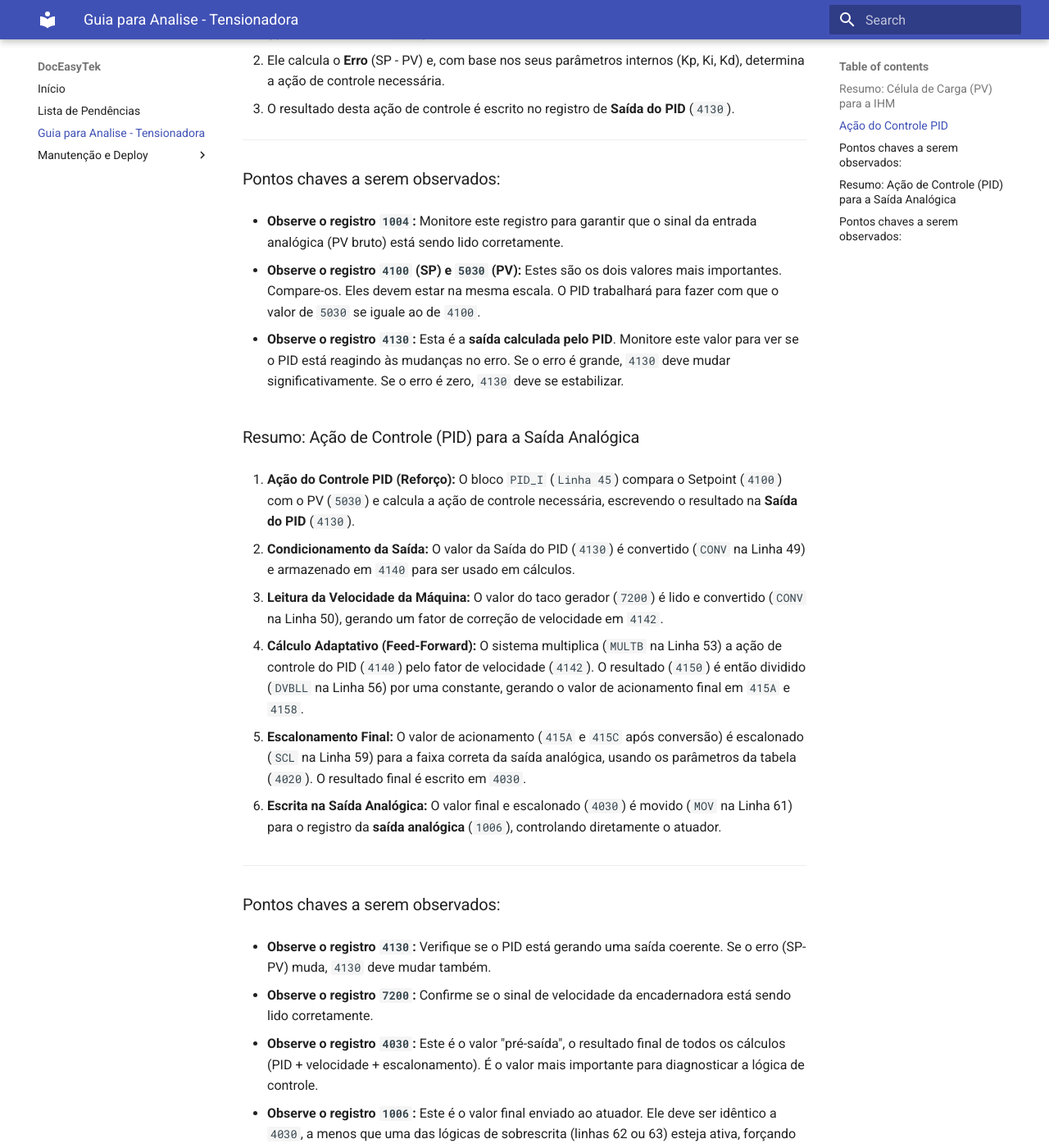
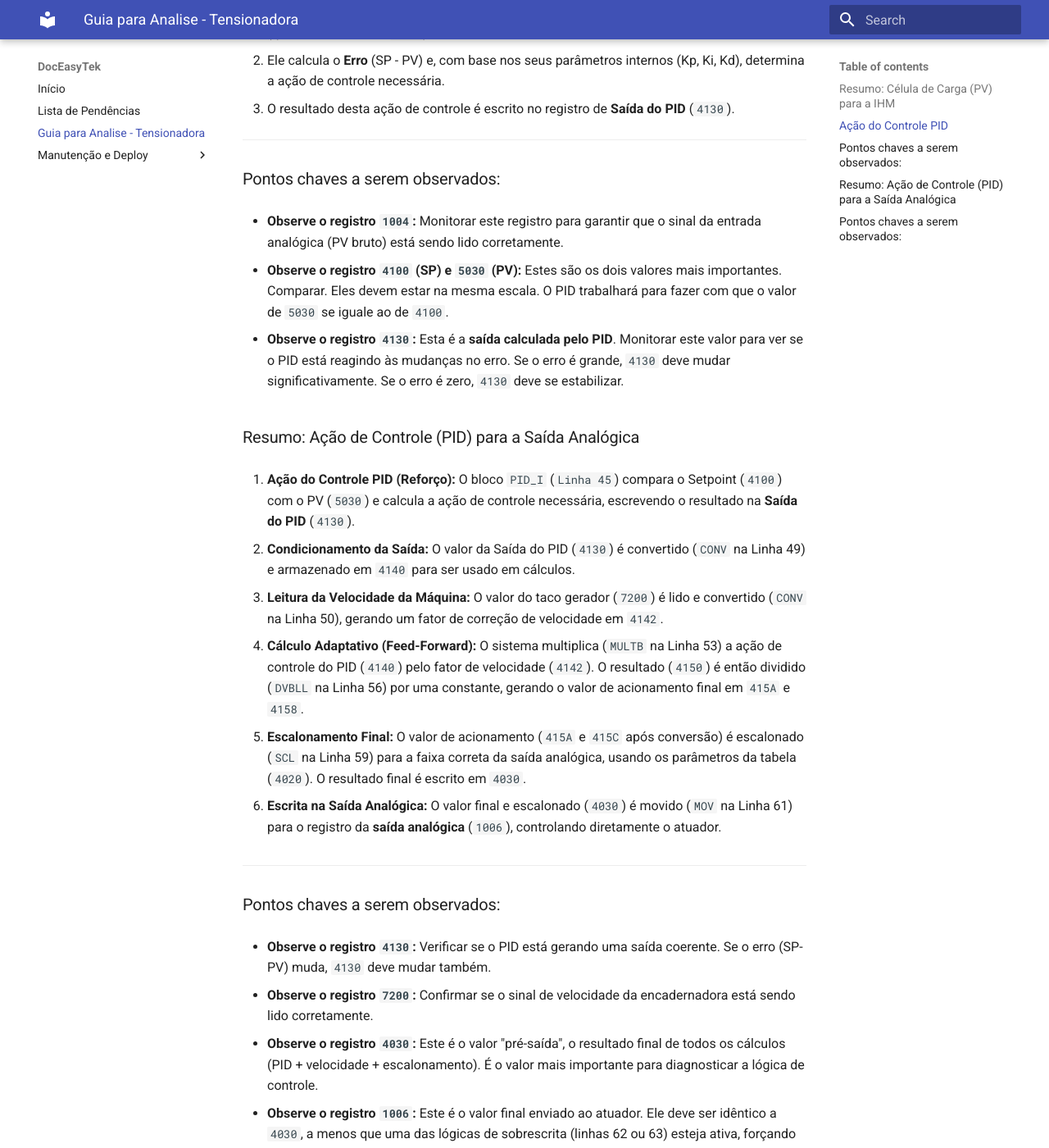
Before and after one commit to rgustavo32/docEasyTek, an MkDocs documentation site: the page built from docs/estudo_software.md, in a window 1280 px wide and 1400 px high, scrolled down 565 px. Shown: the whole window at 82% size. Built offline with MkDocs 1.6.1 and Material for MkDocs 9.7.7, drawn with Linux system fonts in a browser that asks for light colours.

Commit message:
test(docs): Guia para analise de defeito - Record

```diff
--- a/docs/estudo_software.md
+++ b/docs/estudo_software.md
@@ -18,11 +18,11 @@
 
 ### Pontos chaves a serem observados:
 
-*   **Observe o registro `1004`:** Monitore este registro para garantir que o sinal da entrada analógica (PV bruto) está sendo lido corretamente.
+*   **Observe o registro `1004`:** Monitorar este registro para garantir que o sinal da entrada analógica (PV bruto) está sendo lido corretamente.
 
-*   **Observe o registro `4100` (SP) e `5030` (PV):** Estes são os dois valores mais importantes. Compare-os. Eles devem estar na mesma escala. O PID trabalhará para fazer com que o valor de `5030` se iguale ao de `4100`.
+*   **Observe o registro `4100` (SP) e `5030` (PV):** Estes são os dois valores mais importantes. Comparar. Eles devem estar na mesma escala. O PID trabalhará para fazer com que o valor de `5030` se iguale ao de `4100`.
 
-*   **Observe o registro `4130`:** Esta é a **saída calculada pelo PID**. Monitore este valor para ver se o PID está reagindo às mudanças no erro. Se o erro é grande, `4130` deve mudar significativamente. Se o erro é zero, `4130` deve se estabilizar.
+*   **Observe o registro `4130`:** Esta é a **saída calculada pelo PID**. Monitorar este valor para ver se o PID está reagindo às mudanças no erro. Se o erro é grande, `4130` deve mudar significativamente. Se o erro é zero, `4130` deve se estabilizar.
 
 ### Resumo: Ação de Controle (PID) para a Saída Analógica
 
@@ -42,9 +42,9 @@
 
 ### Pontos chaves a serem observados:
 
-*   **Observe o registro `4130`:** Verifique se o PID está gerando uma saída coerente. Se o erro (SP-PV) muda, `4130` deve mudar também.
+*   **Observe o registro `4130`:** Verificar se o PID está gerando uma saída coerente. Se o erro (SP-PV) muda, `4130` deve mudar também.
 
-*   **Observe o registro `7200`:** Confirme se o sinal de velocidade da encadernadora está sendo lido corretamente.
+*   **Observe o registro `7200`:** Confirmar se o sinal de velocidade da encadernadora está sendo lido corretamente.
 
 *   **Observe o registro `4030`:** Este é o valor "pré-saída", o resultado final de todos os cálculos (PID + velocidade + escalonamento). É o valor mais importante para diagnosticar a lógica de controle.
 
```
